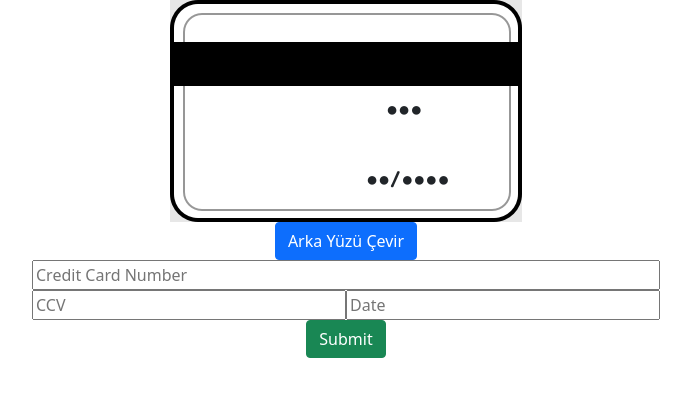
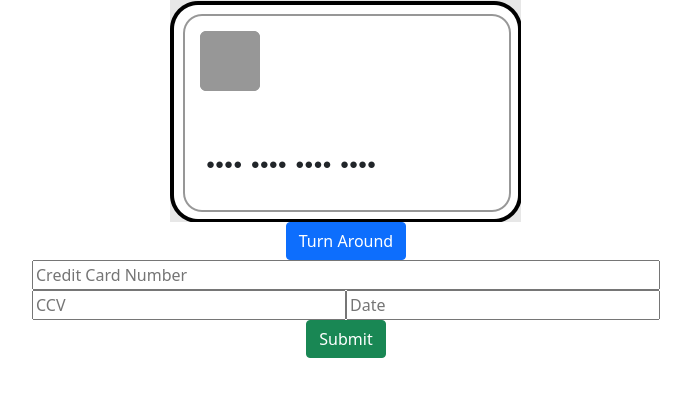
Before and after one commit to sahin52/ekos-ai-challenges, a React (Create React App) app in the folder ui/: page / in a window 1280 px wide. Shown: the top 396 px of the page, without its empty margins (294-985 px from the left). Built offline with nearby package versions, Linux system fonts and the light colour scheme.

Commit message:
maving files

```diff
--- a/ui/src/App.tsx
+++ b/ui/src/App.tsx
@@ -1,8 +1,7 @@
 import React from "react";
 import logo from "./logo.svg";
 import "./App.css";
-import './card.css'
-import {CreditCardInput} from './CreditCardInput'
+import {CreditCardInput} from './modules/CreditCard/CreditCardInput'
 function App() {
   return (
     <div className="App">
--- a/ui/src/CreditCardInput.tsx
+++ b/ui/src/modules/CreditCard/CreditCardInput.tsx
@@ -1,8 +1,7 @@
 import { useState } from "react";
-import "./App.css";
 import "./card.css";
-import { p } from "./util/console-log";
-import { splice } from "./util/string";
+import { p } from "../../util/console-log";
+import { splice } from "../../util/string";
 import "bootstrap/dist/css/bootstrap.min.css";
 import { FontAwesomeIcon } from "@fortawesome/react-fontawesome";
 import { faSpinner } from "@fortawesome/free-solid-svg-icons";
@@ -20,7 +19,7 @@ export function CreditCardInput(props: ICreditCardInputProps) {
   );
   const [pending, setPending] = useState(false);
 
-  const [face, setFace] = useState<"front" | "back">("back");
+  const [face, setFace] = useState<"front" | "back">("front");
   const turnBack = () => {
     if (face === "back") {
       setFace("front");
@@ -119,7 +118,7 @@ export function CreditCardInput(props: ICreditCardInputProps) {
         <div className="col-md-12 d-flex justify-content-center">
           <button className="btn btn-primary" onClick={turnBack}>
             {" "}
-            Arka Yüzü Çevir{" "}
+           Turn Around{" "}
           </button>
         </div>
       </div>
--- /dev/null
+++ b/ui/src/modules/CreditCard/api.ts
@@ -0,0 +1 @@
+export {}
--- a/ui/src/card.css
+++ b/ui/src/modules/CreditCard/card.css
@@ -18,7 +18,7 @@ input::-webkit-inner-spin-button {
 }
 @font-face {
   font-family: CreditCardFont;
-  src: url(../public/CreditCardFont.ttf);
+  src: url(../../../public/CreditCardFont.ttf);
 }
 
 @media (prefers-reduced-motion: no-preference) {
```
